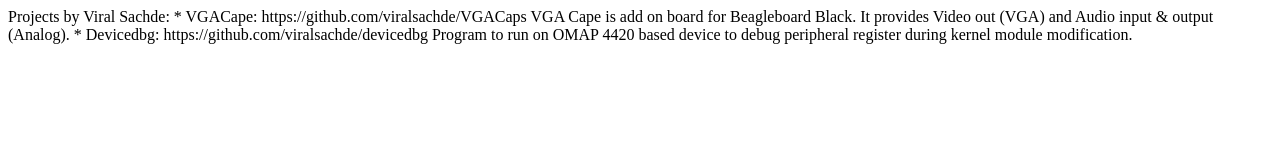
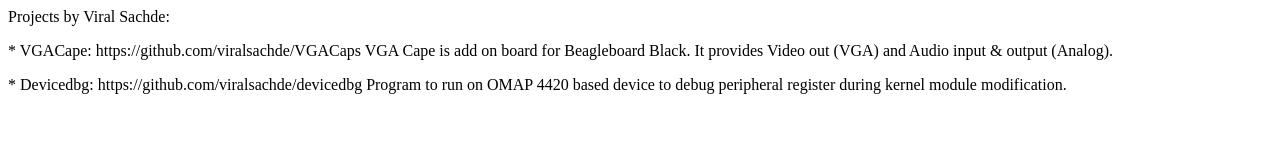
Before and after one commit to viralsachde/viralsachde.github.io, a plain HTML site: page index.html in a window 1280 px wide. Drawn offline with Linux system fonts and the light colour scheme.

Commit message:
Minor: <p>

```diff
--- a/index.html
+++ b/index.html
@@ -1,10 +1,14 @@
 
-Projects by Viral Sachde:
+<p>Projects by Viral Sachde:
+</p>
 
-* VGACape: https://github.com/viralsachde/VGACaps
+<p>* VGACape: https://github.com/viralsachde/VGACaps
 
 VGA Cape is add on board for Beagleboard Black. It provides Video out (VGA) and Audio input & output (Analog).
+</p>
 
+<p>
 * Devicedbg: https://github.com/viralsachde/devicedbg
 
 Program to run on OMAP 4420 based device to debug peripheral register during kernel module modification.
+</p>
```
